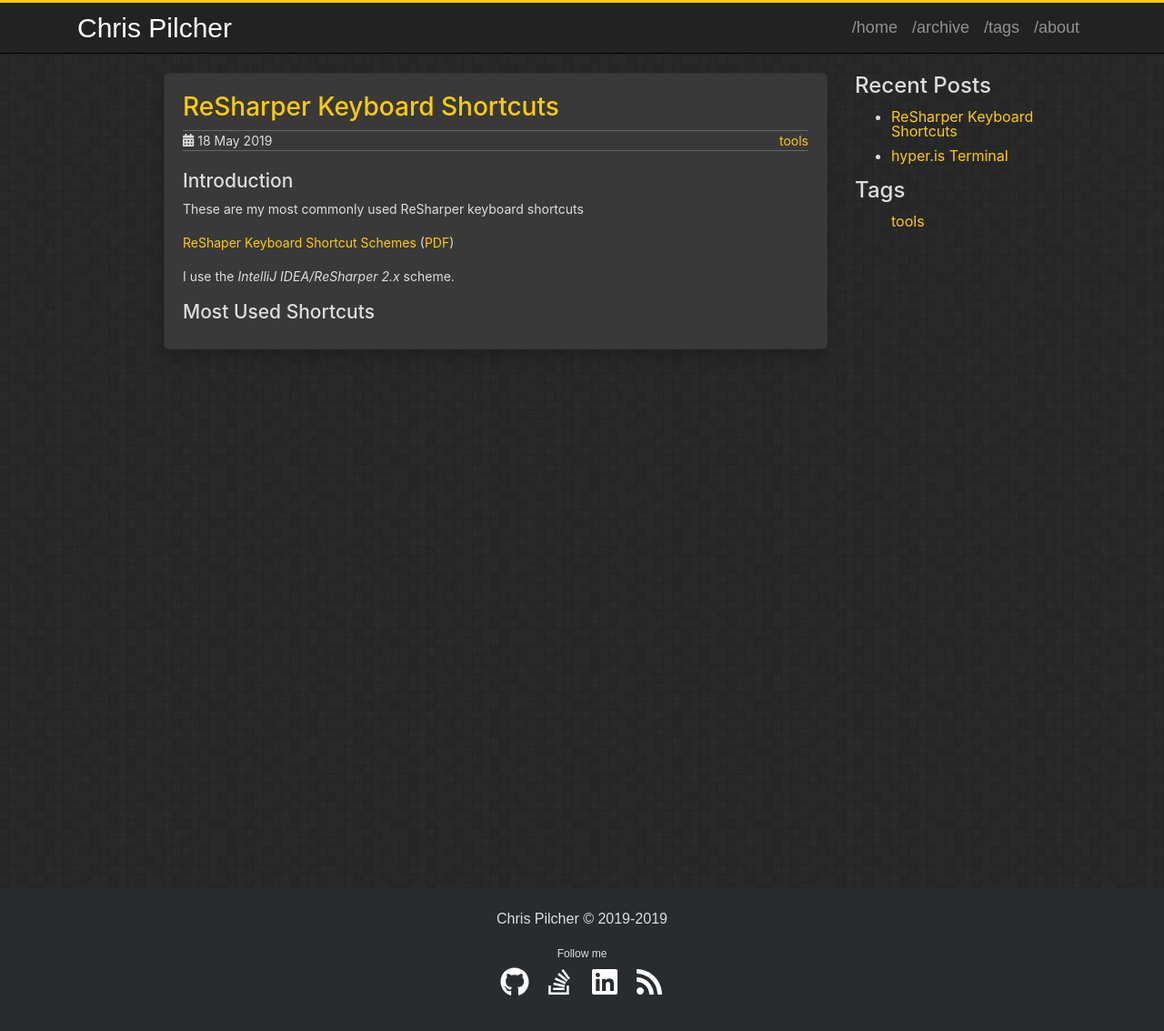
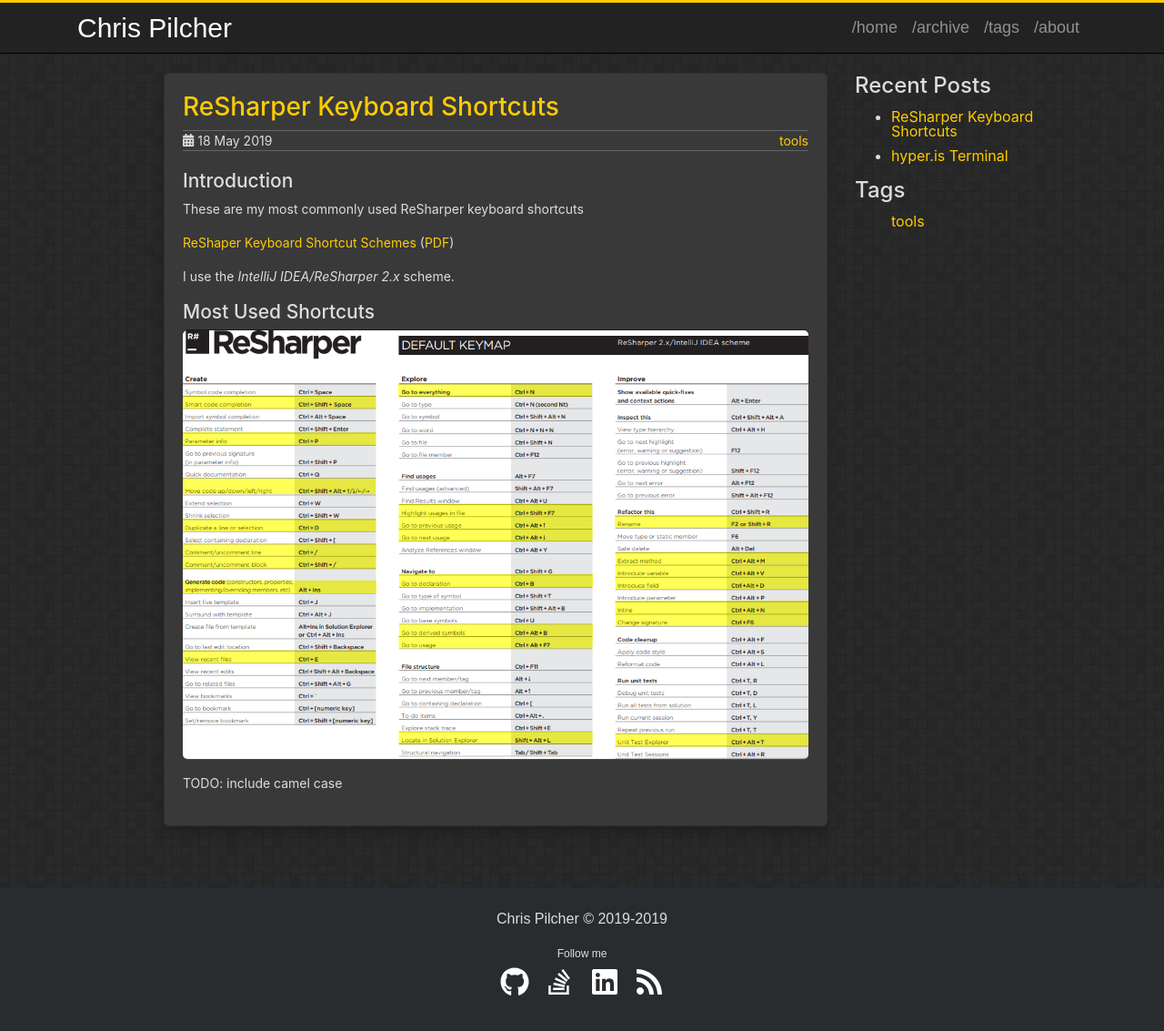
Before and after one commit to chris-pilcher/chris-pilcher.github.io, a Jekyll site: the page built from _posts/2019-05-18-resharper-shortcuts.md, in a window 1280 px wide and 1158 px high. Shown: the top 1133 px of the window at 91% size. Built offline with Jekyll 4.4.1, drawn with Linux system fonts in a browser that asks for light colours.

Commit message:
Add image

```diff
--- a/_posts/2019-05-18-resharper-shortcuts.md
+++ b/_posts/2019-05-18-resharper-shortcuts.md
@@ -16,3 +16,7 @@
 I use the _IntelliJ IDEA/ReSharper 2.x_ scheme.
 
 ## Most Used Shortcuts
+
+![img]({{ '/assets/images/resharper-shortcuts.png' | relative_url }}){: .center-image }
+
+TODO: include camel case
```
Also changed, not shown: assets/images/resharper-shortcuts.png (added).
